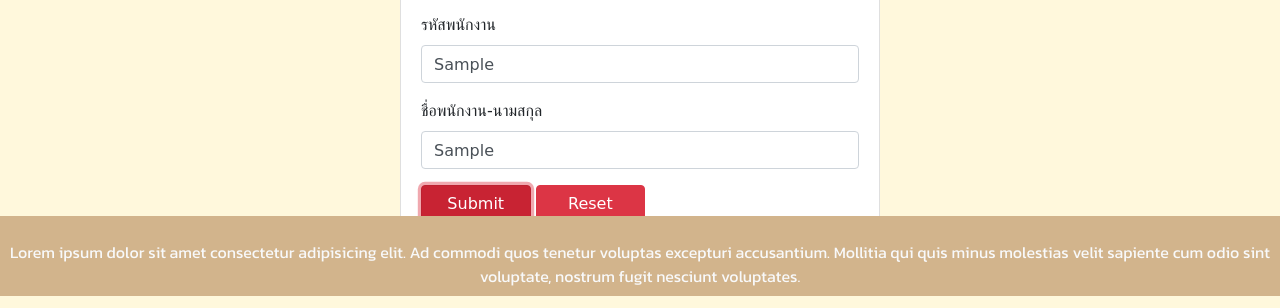
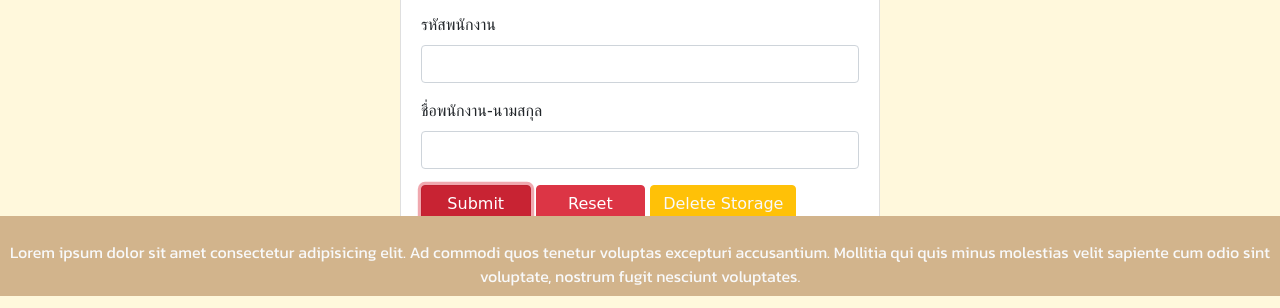
Before and after one commit to Piyoungkul/Piyoungkul.github.io, a plain HTML site: page 24-set-local-storage.html in a window 1280 px wide. Both pictures are taken after typing "Sample", "Sample" into the empty fields and a click on the input "Submit". Shown: the part 504-812 px from the top of the page. Drawn offline with nearby package versions, Linux system fonts and the light colour scheme; a web font is replaced by a local one.

Commit message:
Update 24-set-local-storage.html

```diff
--- a/24-set-local-storage.html
+++ b/24-set-local-storage.html
@@ -128,6 +128,7 @@
                         </div>
                         <input class="btn btn-danger w-25" type="submit"value="Submit" onclick="setdata()">
                         <input class="btn btn-danger w-25" type="reset" value="Reset" onclick="resetdata()">
+                        <input class="btn btn-warning text-light" type="button" value="Delete Storage" onclick="deleteStorage()">
                     </p>
 
 
@@ -158,31 +159,40 @@
         let employee = []
         let empid
         let empname
-        //let local_empid = []
-        //let local_empname = []
         function setdata() {
-            local_employee = localStorage.getItem('employee')
             employee = eval(local_employee)
             empid = document.getElementById('empid').value
             empname = document.getElementById('empname').value
-            console.log(empid + ' ' + empname)
-            employee.push({"empid" : empid, "empname" : empname})
-            console.log(employee)
-            //employee = JSON.stringify({"empid" : empid, "empname" : empname})
-            localStorage.setItem('employee' ,JSON.stringify(employee))
-            //local_empid.push(empid)
-            //local_empname.push(empname)
-            //console.log(local_empid)
-            //localStorage.setItem('empid', local_empid)
-            //localStorage.setItem('empname',local_empname)
-            document.getElementById('empid').value = ''
-            document.getElementById('empname').value = ''
+            if (empid != '' && empname != '') {
+                if (employee == null) {
+                employee = [{"empid" : empid, "empname" : empname}]
+               }else {
+                employee.push({"empid" : empid, "empname" : empname})
+               }
+               localStorage.setItem('employee' ,JSON.stringify(employee))
+               local_employee = localStorage.getItem('employee')
+               document.getElementById('empid').value = ''
+               document.getElementById('empname').value = ''
+               alert('บันทึกข้อมูลเรียบร้อย')
+            } else {
+                alert('เหยดดดดไม่ป้อนข้อมูลว่ะ!!!!')
+            }
+
         }
 
         function resetdata() {
             document.getElementById('empid').value = ''
             document.getElementById('empname').value = ''
         }
+
+        function deleteStorage() {
+            if (confirm('ต้องการลบใช่ไหม')) {
+                localStorage.removeItem('employee')
+                employee = []
+                local_employee = null
+            }
+
+        }
     </script>
 </body>
 
```
